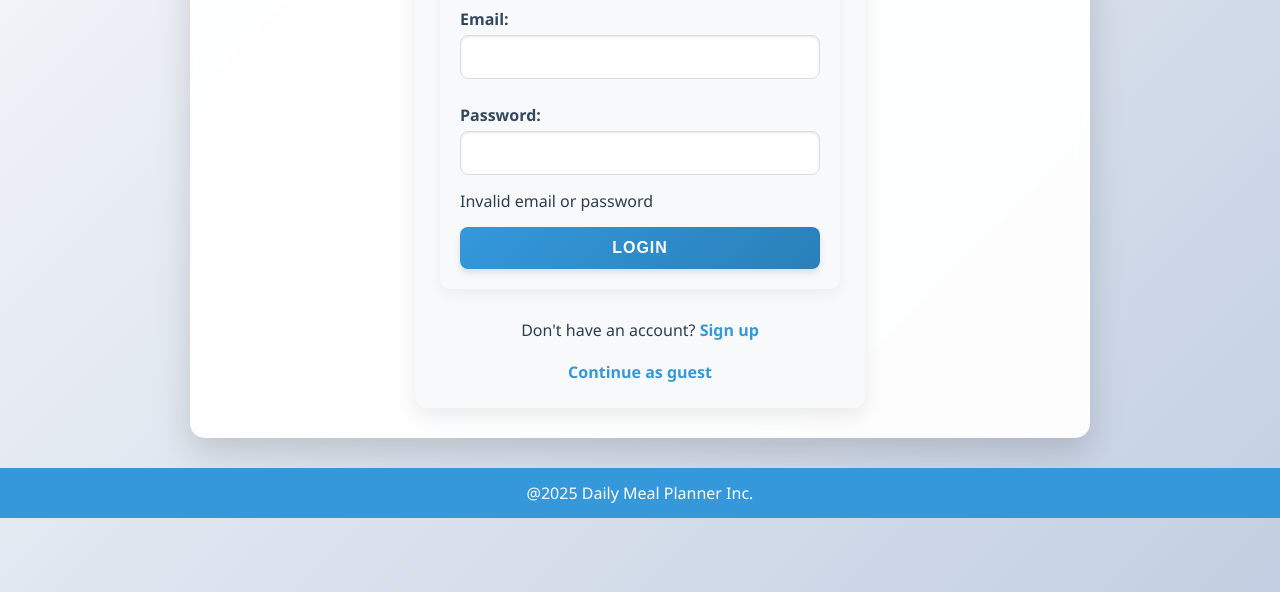
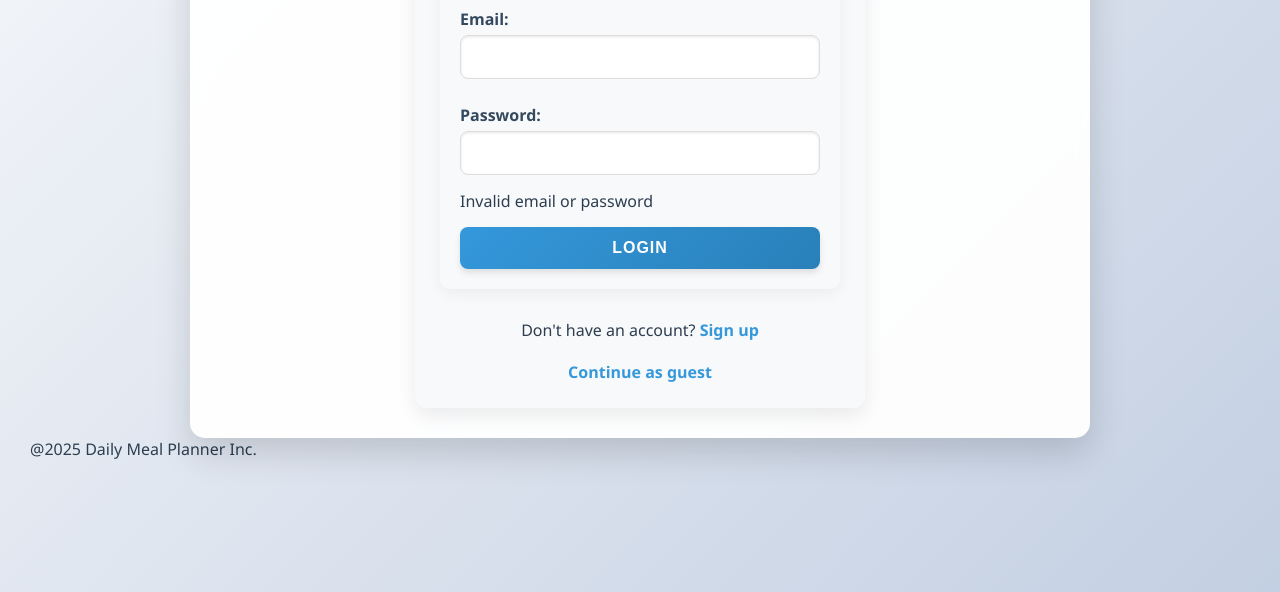
Before and after one commit to blackyoshi21825/Meal-Planner, a plain HTML site: page login.html in a window 1280 px wide. Shown: the part 208-800 px from the top of the page. Drawn offline with Linux system fonts and the light colour scheme.

Commit message:
deleted footer

```diff
--- a/styles.css
+++ b/styles.css
@@ -392,23 +392,6 @@ form button:active {
     background: #3498db;
     border-radius: 10px;
 }
-#footer {
-    position: relative;
-    width: 100%;
-    height: 50px;
-    background: #3498db;
-    color: white;
-    text-align: center;
-    line-height: 50px;
-    margin-top: 30px;
-    margin-left: -30px;
-    margin-right: -30px;
-    padding-left: 30px;
-    padding-right: 30px;
-    box-sizing: border-box;
-    width: calc(100% + 60px);
-    margin-bottom: 0;
-}
 
 /* Add to styles.css */
 .suggestion-btn {
```
Also changed, not shown: index.html (+0 -3 lines).
